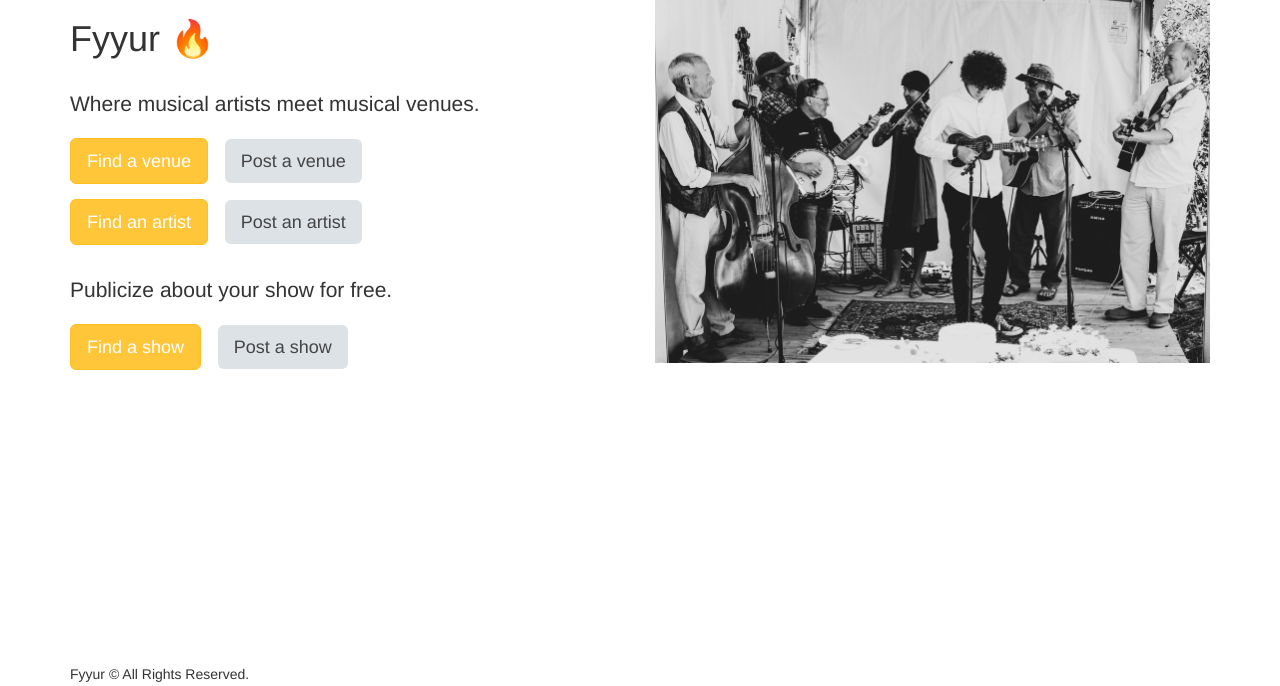
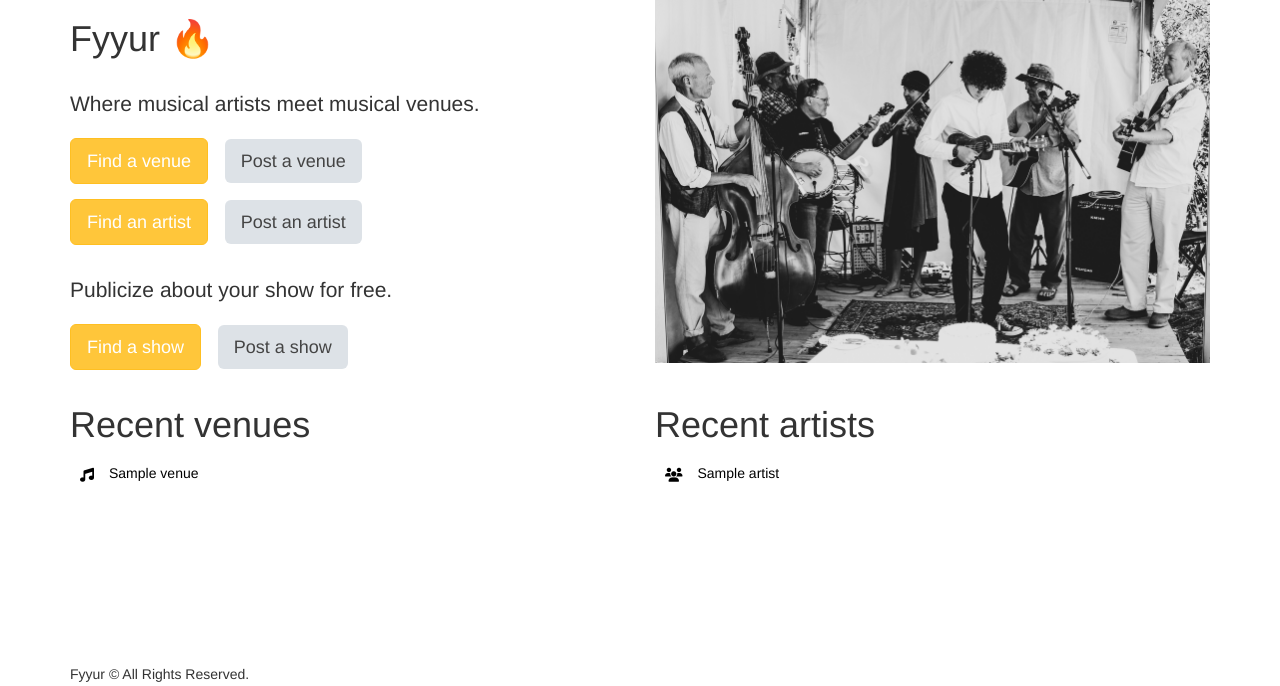
Before and after one commit to tsunghuanghsieh/udacity, a Flask app: page / in a window 1280 px wide. Shown: the part 81-767 px from the top of the page. Run offline with Flask 2, Linux system fonts and the light colour scheme; tables that the repository leaves empty hold one stand-in row (values such as "Sample post"); some libraries are stand-ins or nearby versions.

Commit message:
Bonus: recent 10 artists and venues on home page.

```diff
--- a/nd0044/01_fyyur/app.py
+++ b/nd0044/01_fyyur/app.py
@@ -57,7 +57,7 @@ app.jinja_env.filters['datetime'] = format_datetime
 
 @app.route('/')
 def index():
-  return render_template('pages/home.html')
+  return render_template('pages/home.html', venues=apphelper.getRecent(Venue), artists=apphelper.getRecent(Artist))
 
 
 #  Venues
@@ -181,7 +181,7 @@ def create_venue_submission():
     flash('Venue ' + request.form['name'] + ' was successfully listed!')
   else:
     flash('An error occurred. Venue ' + data['name'] + ' could not be listed.')
-  return render_template('pages/home.html')
+  return redirect(url_for('index'))
 
 @app.route('/venues/<venue_id>', methods=['DELETE'])
 def delete_venue(venue_id):
@@ -196,7 +196,7 @@ def delete_venue(venue_id):
 
   # BONUS CHALLENGE: Implement a button to delete a Venue on a Venue Page, have it so that
   # clicking that button delete it from the db then redirect the user to the homepage
-  return render_template('pages/home.html')
+  return redirect(url_for('index'))
 
 #  Artists
 #  ----------------------------------------------------------------
@@ -323,7 +323,7 @@ def create_artist_submission():
     flash('Artist ' + request.form['name'] + ' was successfully listed!')
   else:
     flash('An error occurred. Artist ' + data.name + ' could not be listed.')
-  return render_template('pages/home.html')
+  return redirect(url_for('index'))
 
 
 #  Shows
@@ -390,7 +390,7 @@ def create_show_submission():
     flash('Show was successfully listed!')
   else:
     flash('An error occurred. Show could not be listed.')
-  return render_template('pages/home.html')
+  return redirect(url_for('index'))
 
 @app.errorhandler(404)
 def not_found_error(error):
--- a/nd0044/01_fyyur/apphelper.py
+++ b/nd0044/01_fyyur/apphelper.py
@@ -19,6 +19,17 @@ def getArtistData(form):
     "image_link": form['image_link'],
   }
 
+def getRecent(model):
+  results = model.query.order_by(model.id.desc()).limit(10).all()
+  items = []
+  for result in results:
+    item = {
+      "id": result.id,
+      "name": result.name
+    }
+    items.append(item)
+  return items
+
 def getVenueData(form):
   return {
     "name": remove_extra_whitespace(form['name']),
--- a/nd0044/01_fyyur/templates/pages/home.html
+++ b/nd0044/01_fyyur/templates/pages/home.html
@@ -23,4 +23,36 @@
 		<img id="front-splash" src="{{ url_for('static',filename='img/front-splash.jpg') }}" alt="Front Photo of Musical Band" />
 	</div>
 </div>
+<div class="row">
+	<div class="col-sm-6">
+		<h1>Recent venues</h1>
+		<ul class="items">
+			{% for venue in venues %}
+			<li>
+				<a href="/venues/{{ venue.id }}">
+					<i class="fas fa-music"></i>
+					<div class="item">
+						<h5>{{ venue.name }}</h5>
+					</div>
+				</a>
+			</li>
+			{% endfor %}
+		</ul>
+	</div>
+	<div class="col-sm-6 hidden-sm hidden-xs">
+		<h1>Recent artists</h1>
+		<ul class="items">
+			{% for artist in artists %}
+			<li>
+				<a href="/artists/{{ artist.id }}">
+					<i class="fas fa-users"></i>
+					<div class="item">
+						<h5>{{ artist.name }}</h5>
+					</div>
+				</a>
+			</li>
+			{% endfor %}
+		</ul>
+	</div>
+</div>
 {% endblock %}
```
